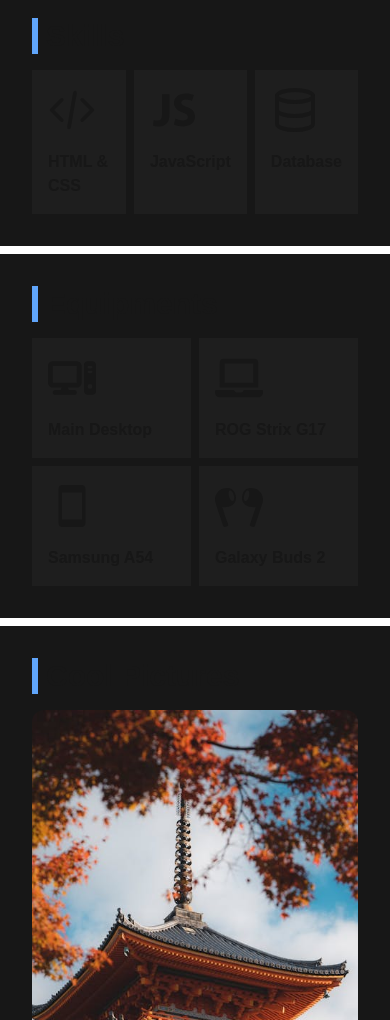
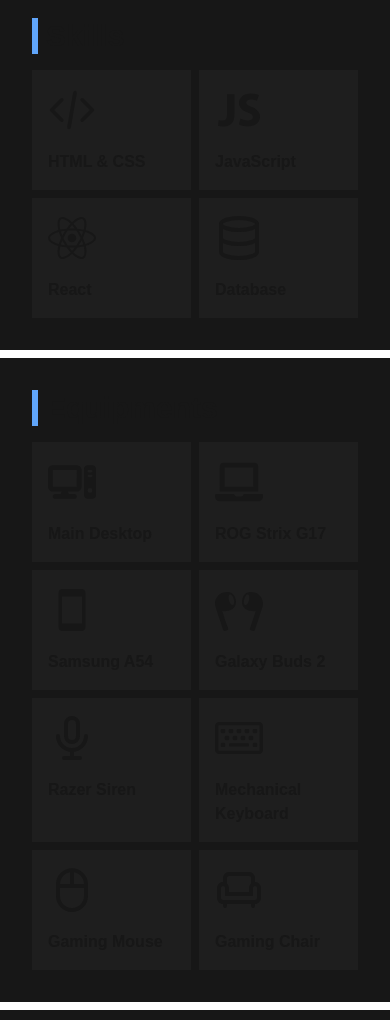
Before and after one commit to NotRelix/portfolio-ui, a Next.js app: page / in a window 390 px wide. Shown: the part 790-1810 px from the top of the page. Built offline with nearby package versions, Linux system fonts and the light colour scheme.

Commit message:
feat: add breakpoints for skills

```diff
--- a/src/app/page.tsx
+++ b/src/app/page.tsx
@@ -1,11 +1,13 @@
 import Image from "@/components/my-image";
-import { FaLaptop } from "react-icons/fa";
+import { FaLaptop, FaReact, FaRegKeyboard } from "react-icons/fa";
 import { HiMiniCodeBracket } from "react-icons/hi2";
 import { IoLogoJavascript, IoMdPhonePortrait } from "react-icons/io";
 import { FiDatabase } from "react-icons/fi";
 import { FaComputer, FaLocationDot } from "react-icons/fa6";
 import { BsEarbuds } from "react-icons/bs";
 import ProfileCard from "@/components/layout/ProfileCard";
+import { HiOutlineMicrophone } from "react-icons/hi";
+import { MdOutlineChair, MdOutlineMouse } from "react-icons/md";
 
 export default function HomePage() {
   const skills = [
@@ -16,6 +18,10 @@
     {
       icon: IoLogoJavascript,
       title: "JavaScript",
+    },
+    {
+      icon: FaReact,
+      title: "React",
     },
     {
       icon: FiDatabase,
@@ -40,6 +46,22 @@
       icon: BsEarbuds,
       title: "Galaxy Buds 2",
     },
+    {
+      icon: HiOutlineMicrophone,
+      title: "Razer Siren",
+    },
+    {
+      icon: FaRegKeyboard,
+      title: "Mechanical Keyboard",
+    },
+    {
+      icon: MdOutlineMouse,
+      title: "Gaming Mouse",
+    },
+    {
+      icon: MdOutlineChair,
+      title: "Gaming Chair",
+    }
   ];
 
   return (
@@ -59,7 +81,7 @@
         <h1 className="border-l-[6px] border-blue-400 px-2 font-bold text-3xl">
           Skills
         </h1>
-        <div className="flex flex-wrap gap-2">
+        <div className="grid 2xs:grid-cols-2 md-plus:grid-cols-4 gap-2">
           {skills.map((item, index) => {
             return (
               <div
```
